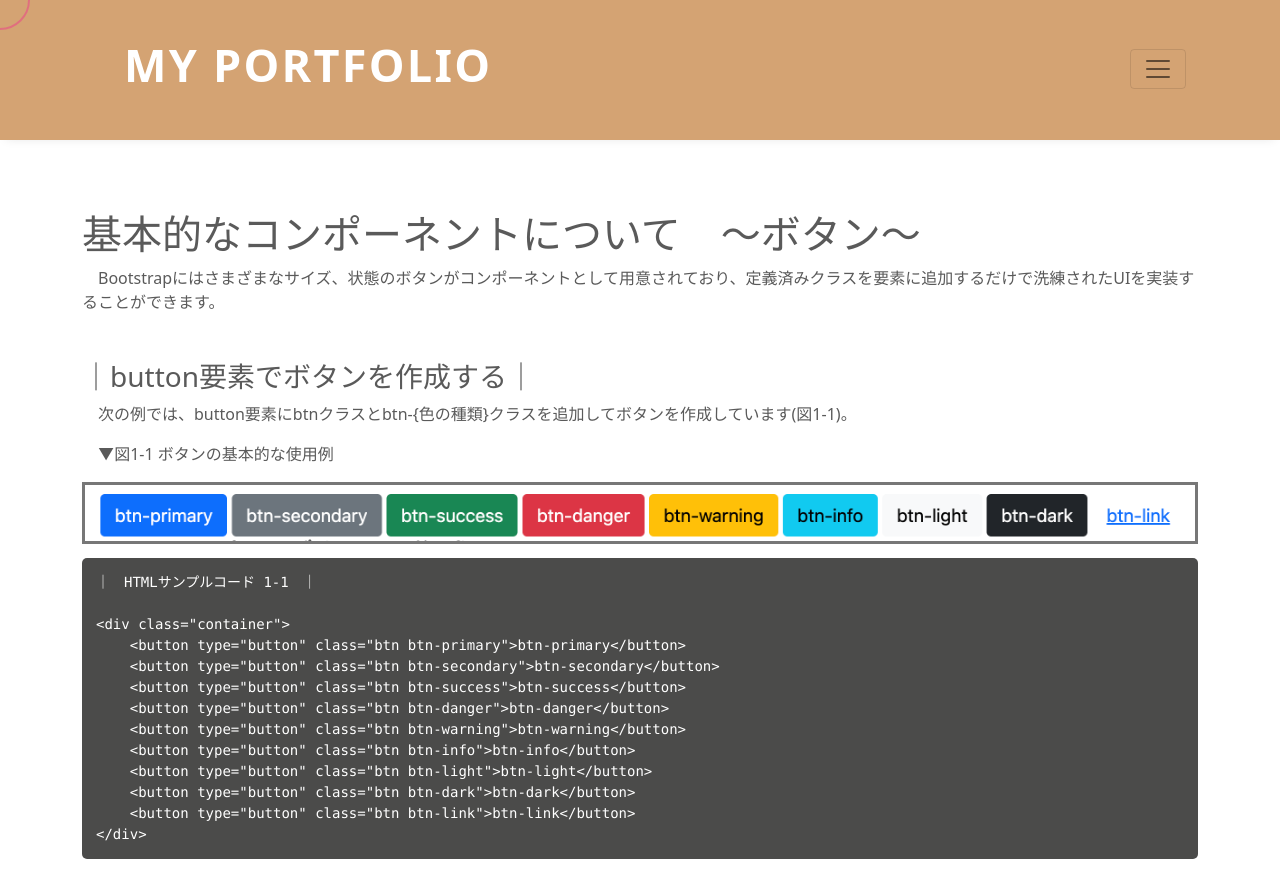
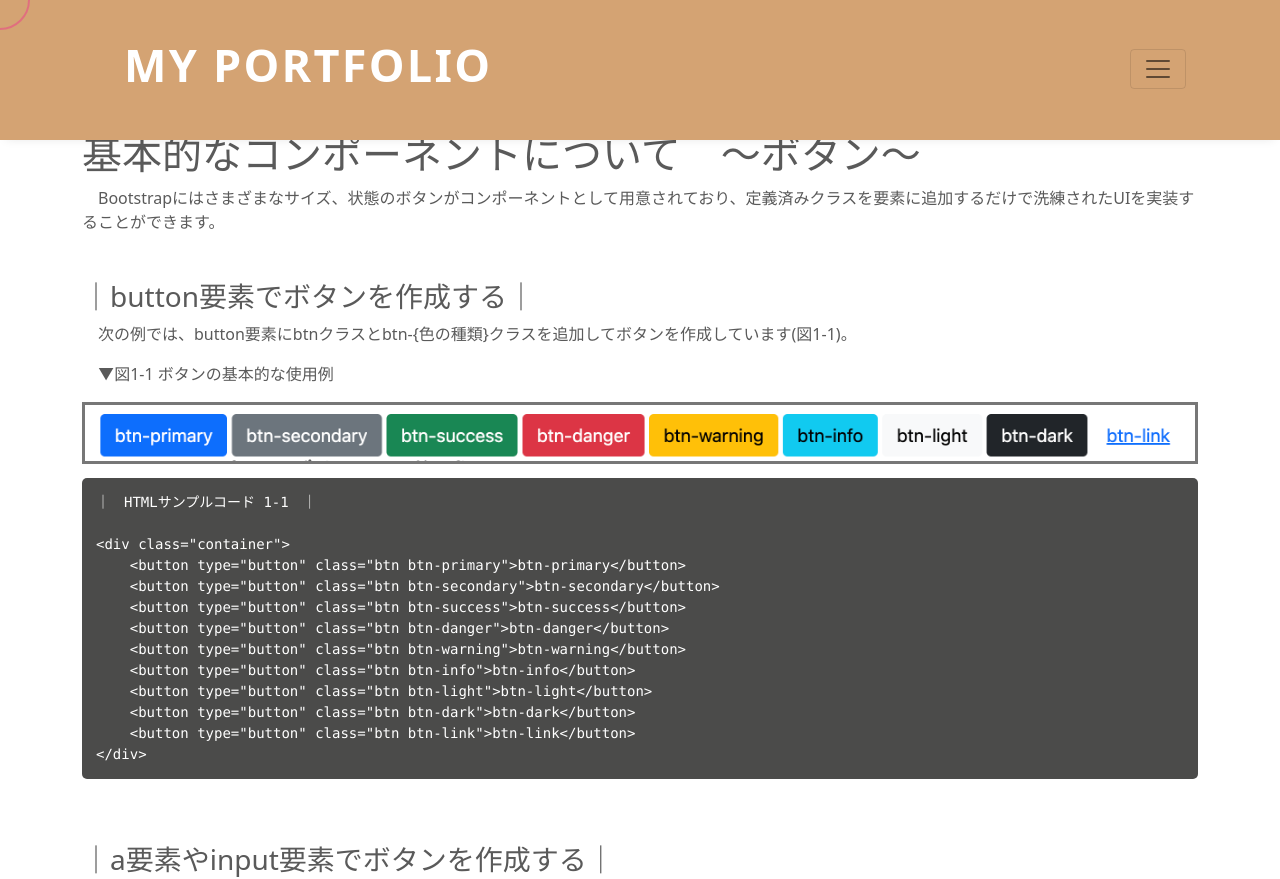
Before and after one commit to yuto0914/MyPortfolio, a plain HTML site: page work folder /button sample code/index.html in a window 1280 px wide. Shown: the top 879 px of the page. Drawn offline with nearby package versions, Linux system fonts and the light colour scheme.

Commit message:
Add files via upload

```diff
--- a/work folder /button sample code/style.css
+++ b/work folder /button sample code/style.css
@@ -3,7 +3,7 @@
 /*--------------------------------------------------------------------------------------------------------------------*/
 /* 基本設定コード */
 .wrapper {
-    padding-top: 180px;
+    padding-top: 130px;
 }
 
 /*--------------------------------------------------------------------------------------------------------------------*/
@@ -64,7 +64,6 @@ a:hover {
     display: grid;
 }
 .group1 {
-    margin-top: 30px;
     margin-bottom: 30px;
 }
 .group2 {
@@ -113,6 +112,12 @@ pre {
 
 /*--------------------------------------------------------------------------------------------------------------------*/
 @media screen and (min-width: 600px){
+/*--------------------------------------------------------------------------------------------------------------------*/
+/* 基本設定コード */
+.wrapper {
+    padding-top: 130px;
+}
+
 /*--------------------------------------------------------------------------------------------------------------------*/
 /* header設定 */
 #header{
```
